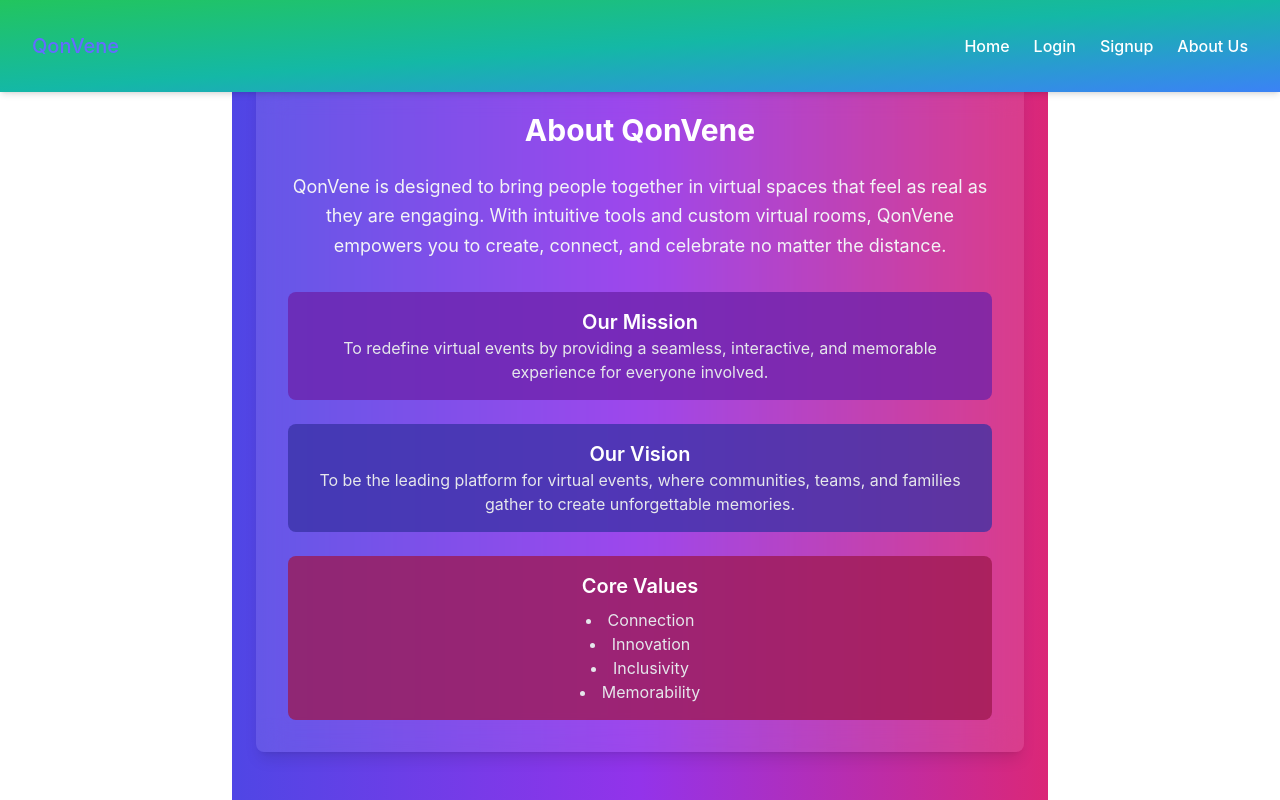
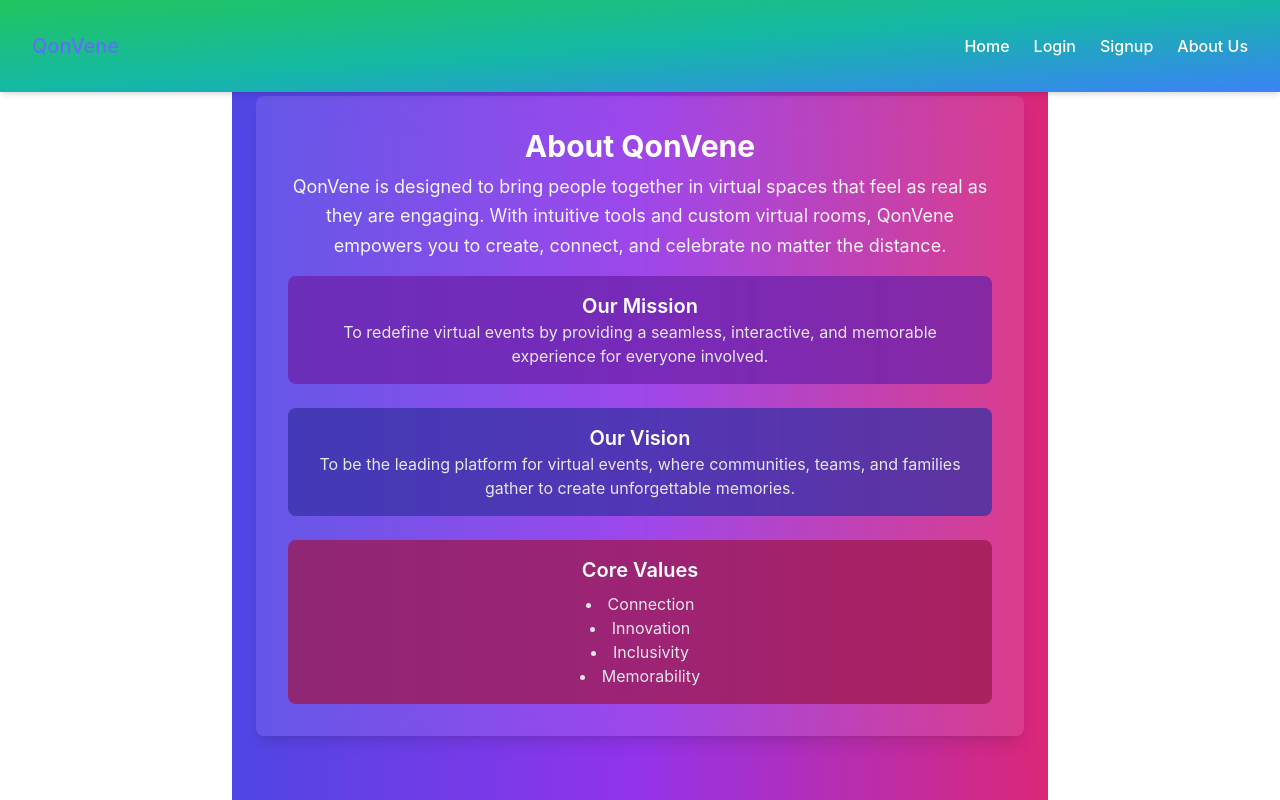
Before and after one commit to Tutungo-N/Qonvene, a React (Vite) app: page /about in a window 1280 px wide. Built offline with nearby package versions, Linux system fonts and the light colour scheme.

Commit message:
Make some changes

```diff
--- a/src/pages/AboutMe.jsx
+++ b/src/pages/AboutMe.jsx
@@ -4,9 +4,9 @@ const AboutMe = () => {
   return (
     <div className="min-h-screen bg-gradient-to-r from-indigo-600 via-purple-600 to-pink-600 text-white flex items-center justify-center px-6">
       <div className="max-w-3xl p-8 bg-white bg-opacity-10 backdrop-blur-lg rounded-lg shadow-lg transform transition duration-500 hover:scale-105 hover:shadow-2xl">
-        <h1 className="text-3xl font-bold text-center mb-6 text-white">About QonVene</h1>
+        <h1 className="text-3xl font-bold text-center mb-2 text-white">About QonVene</h1>
 
-        <p className="text-lg text-gray-100 text-center mb-8 leading-relaxed">
+        <p className="text-lg text-gray-100 text-center mb-4 leading-relaxed">
           QonVene is designed to bring people together in virtual spaces that feel as real as they are engaging.
           With intuitive tools and custom virtual rooms, QonVene empowers you to create, connect, and celebrate no matter the distance.
         </p>
```
